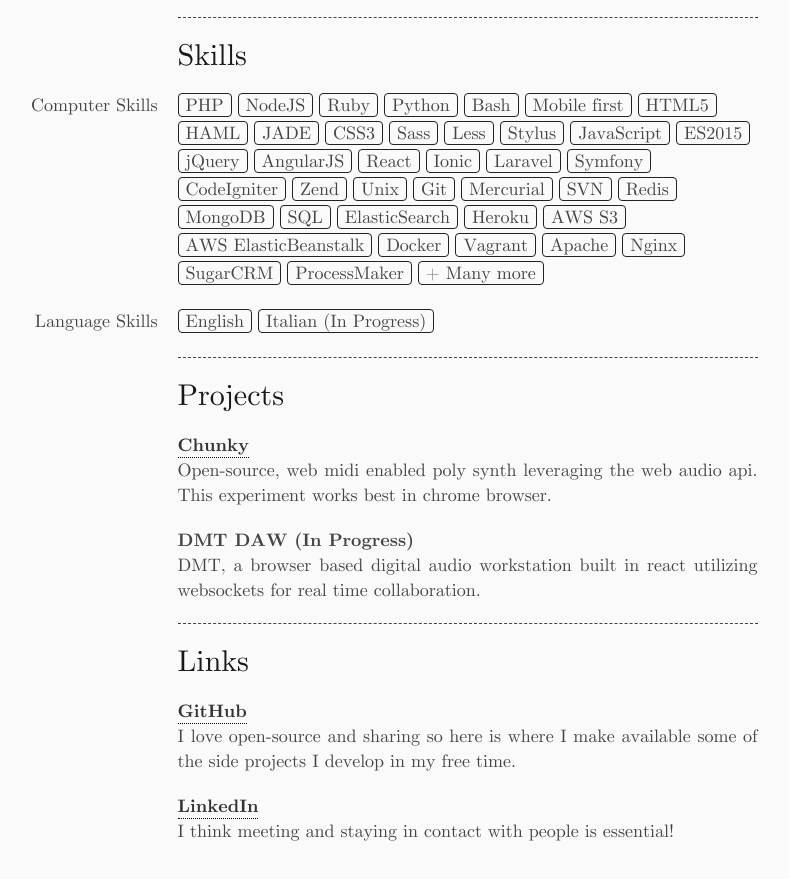
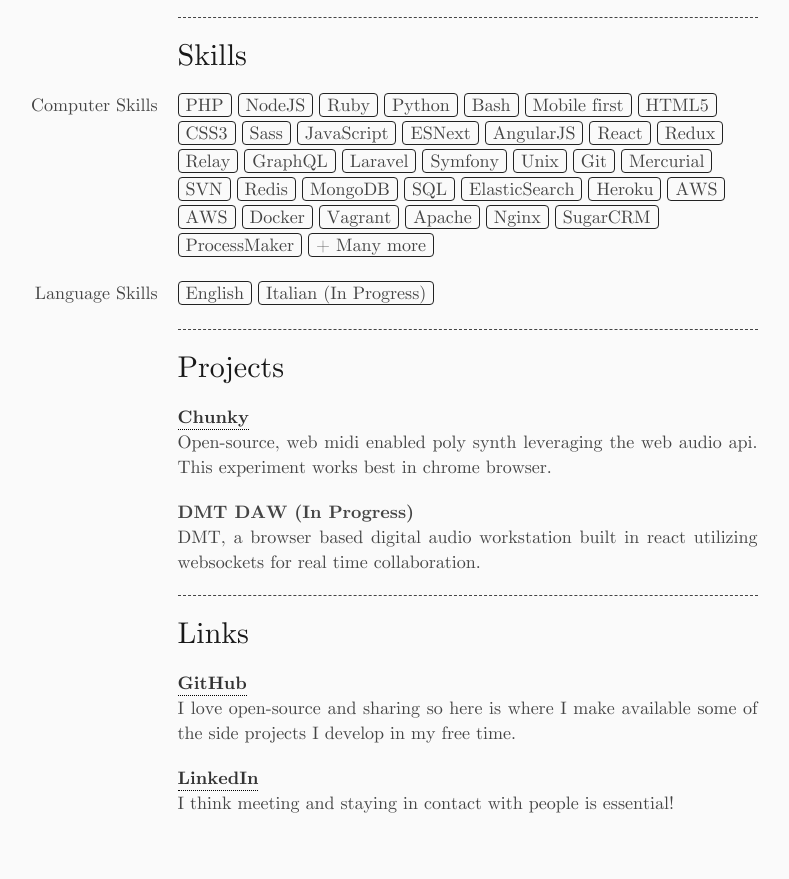
Before and after one commit to GregoryCollett/cv, a plain HTML site: page index.html in a window 1280 px wide. Shown: the part 2104-2983 px from the top of the page, without its empty margins (190-979 px from the left). Drawn offline with nearby package versions, Linux system fonts and the light colour scheme; some packages are replaced by stand-ins of ours; a script that the page names is missing.

Commit message:
removing some redundant skils

```diff
--- a/index.html
+++ b/index.html
@@ -211,22 +211,17 @@
           <li class="tag">Bash</li>
           <li class="tag">Mobile first</li>
           <li class="tag">HTML5</li>
-          <li class="tag">HAML</li>
-          <li class="tag">JADE</li>
           <li class="tag">CSS3</li>
           <li class="tag">Sass</li>
-          <li class="tag">Less</li>
-          <li class="tag">Stylus</li>
           <li class="tag">JavaScript</li>
-          <li class="tag">ES2015</li>
-          <li class="tag">jQuery</li>
+          <li class="tag">ESNext</li>
           <li class="tag">AngularJS</li>
           <li class="tag">React</li>
-          <li class="tag">Ionic</li>
+          <li class="tag">Redux</li>
+          <li class="tag">Relay</li>
+          <li class="tag">GraphQL</li>
           <li class="tag">Laravel</li>
           <li class="tag">Symfony</li>
-          <li class="tag">CodeIgniter</li>
-          <li class="tag">Zend</li>
           <li class="tag">Unix</li>
           <li class="tag">Git</li>
           <li class="tag">Mercurial</li>
@@ -236,8 +231,8 @@
           <li class="tag">SQL</li>
           <li class="tag">ElasticSearch</li>
           <li class="tag">Heroku</li>
-          <li class="tag">AWS S3</li>
-          <li class="tag">AWS ElasticBeanstalk</li>
+          <li class="tag">AWS</li>
+          <li class="tag">AWS</li>
           <li class="tag">Docker</li>
           <li class="tag">Vagrant</li>
           <li class="tag">Apache</li>
```
